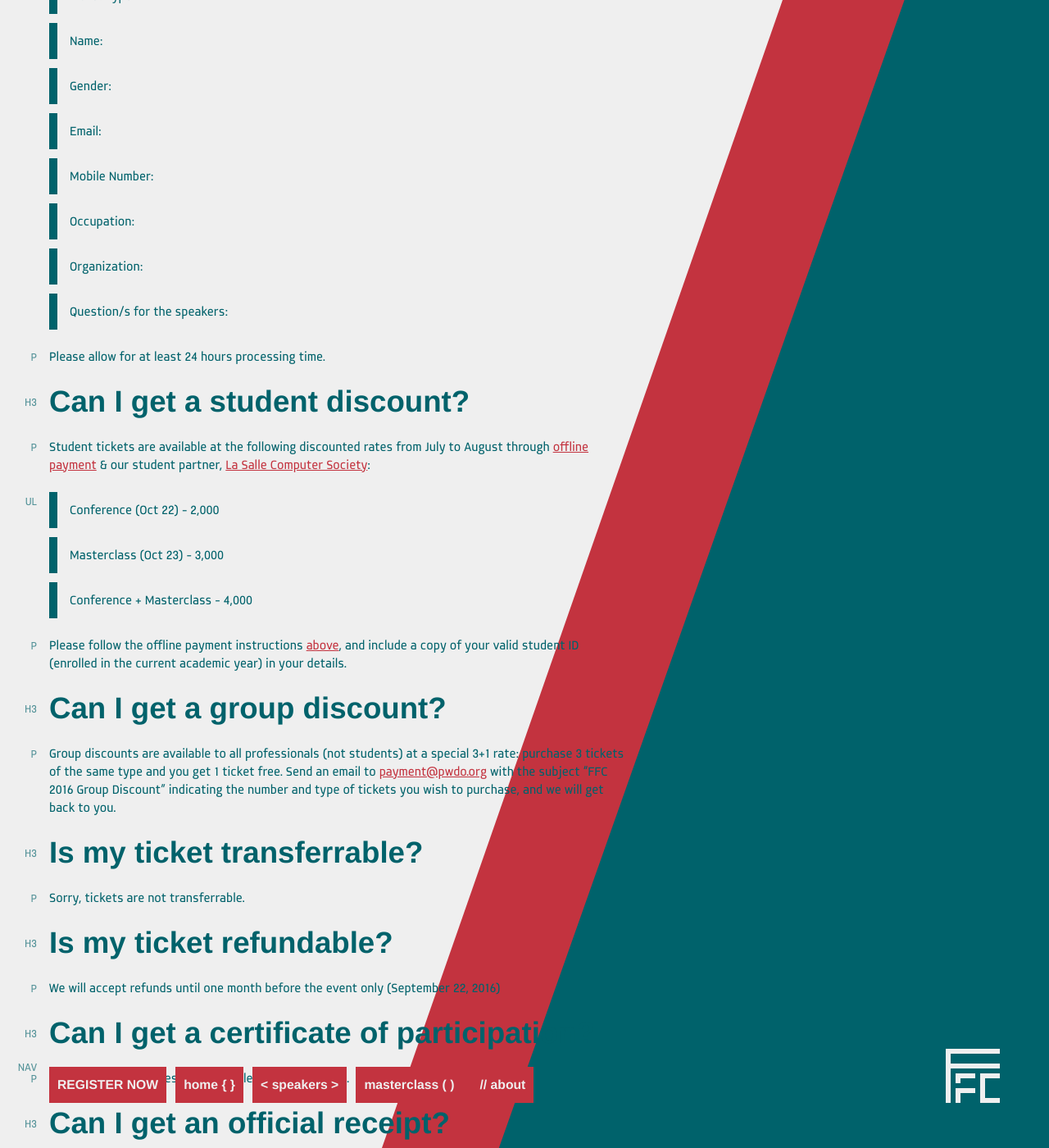
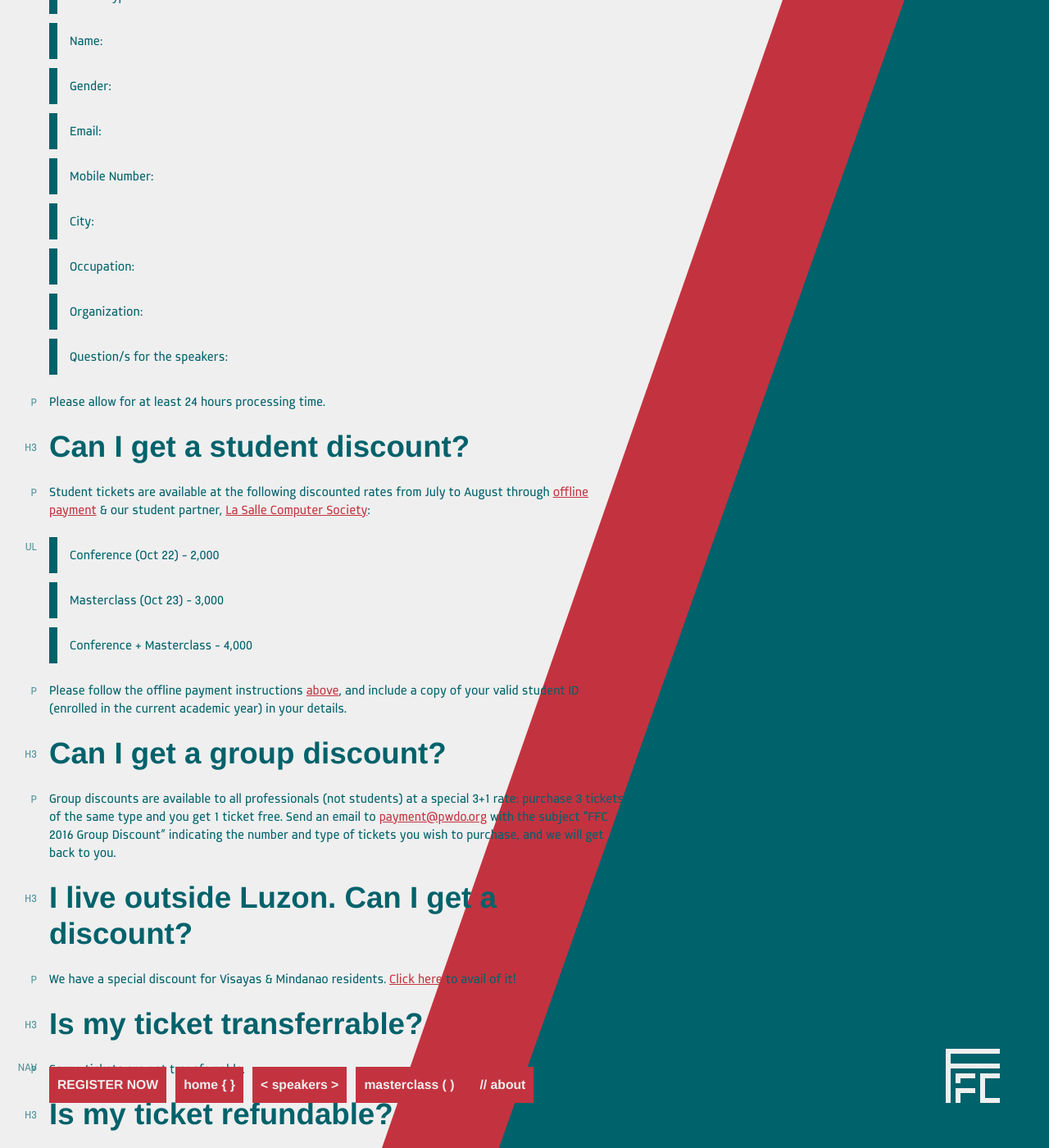
Before and after one commit to pwdo/FFC7-Main-Site, a Jekyll site: the page built from about/index.md, in a window 1280 px wide and 1400 px high, scrolled down 2931 px. Shown: the whole window at 82% size. Built offline with Jekyll 4.4.1, drawn with Linux system fonts in a browser that asks for light colours.

```diff
--- a/about/index.md
+++ b/about/index.md
@@ -90,6 +90,7 @@ Once deposited, please send an email with proof of payment to <a href="mailto:pa
 - Gender:
 - Email:
 - Mobile Number:
+- City:
 - Occupation:
 - Organization:
 - Question/s for the speakers:
@@ -107,6 +108,9 @@ Please follow the offline payment instructions [above](#can-i-pay-offline), and
 
 ### Can I get a group discount?
 Group discounts are available to all professionals (not students) at a special 3+1 rate: purchase 3 tickets of the same type and you get 1 ticket free. Send an email to <a href="mailto:payment@pwdo.org?subject=FFC%202016%20Group%20Discount">payment@pwdo.org</a> with the subject “FFC 2016 Group Discount” indicating the number and type of tickets you wish to purchase, and we will get back to you.
+
+### I live outside Luzon. Can I get a discount?
+We have a special discount for Visayas & Mindanao residents. <a target="_blank" href="http://bit.ly/ffc7-vismin">Click here</a> to avail of it!
 
 ### Is my ticket transferrable?
 Sorry, tickets are not transferrable.
```
Also changed, not shown: speakers/index.md (+38 -30 lines).
